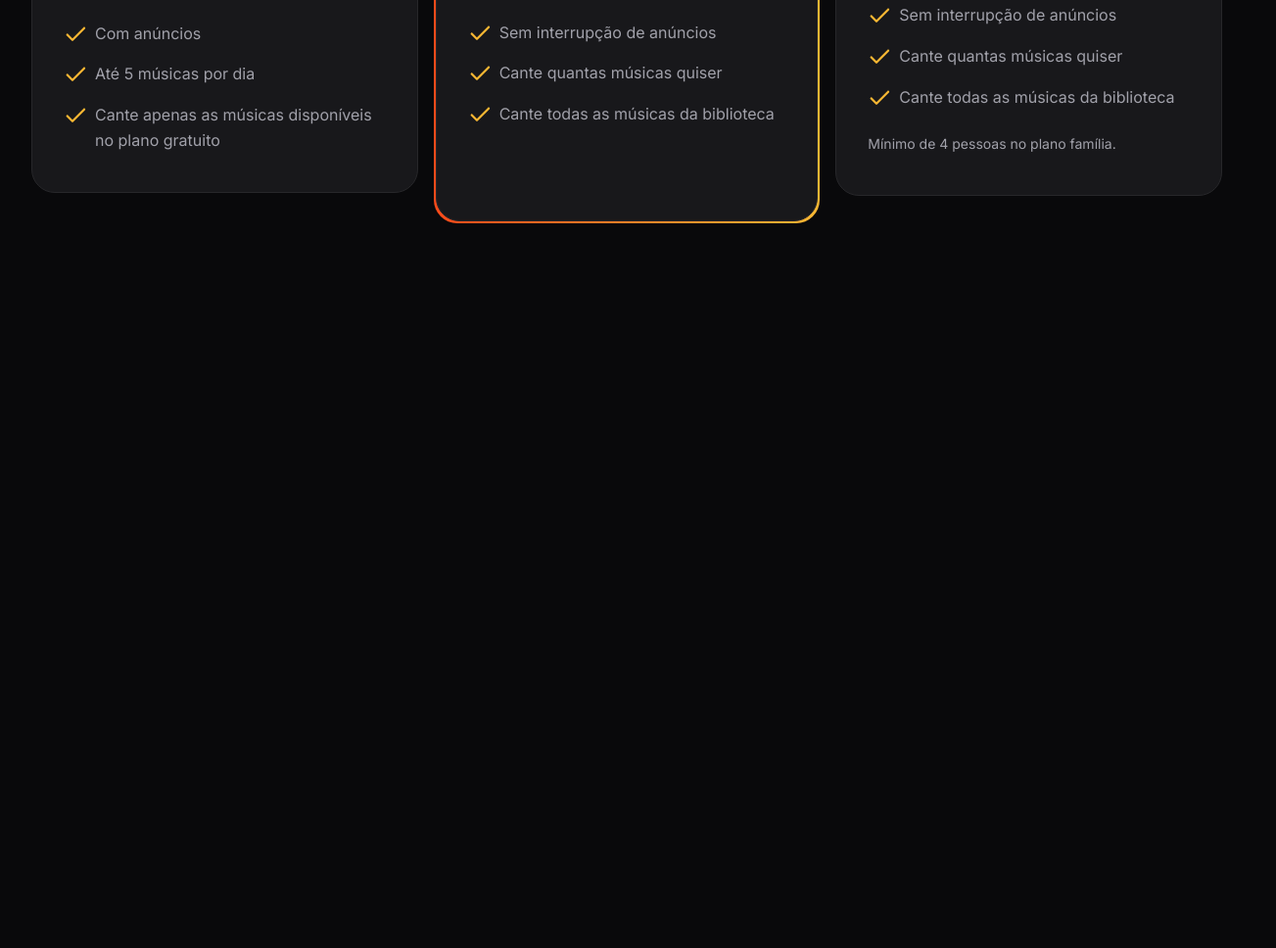
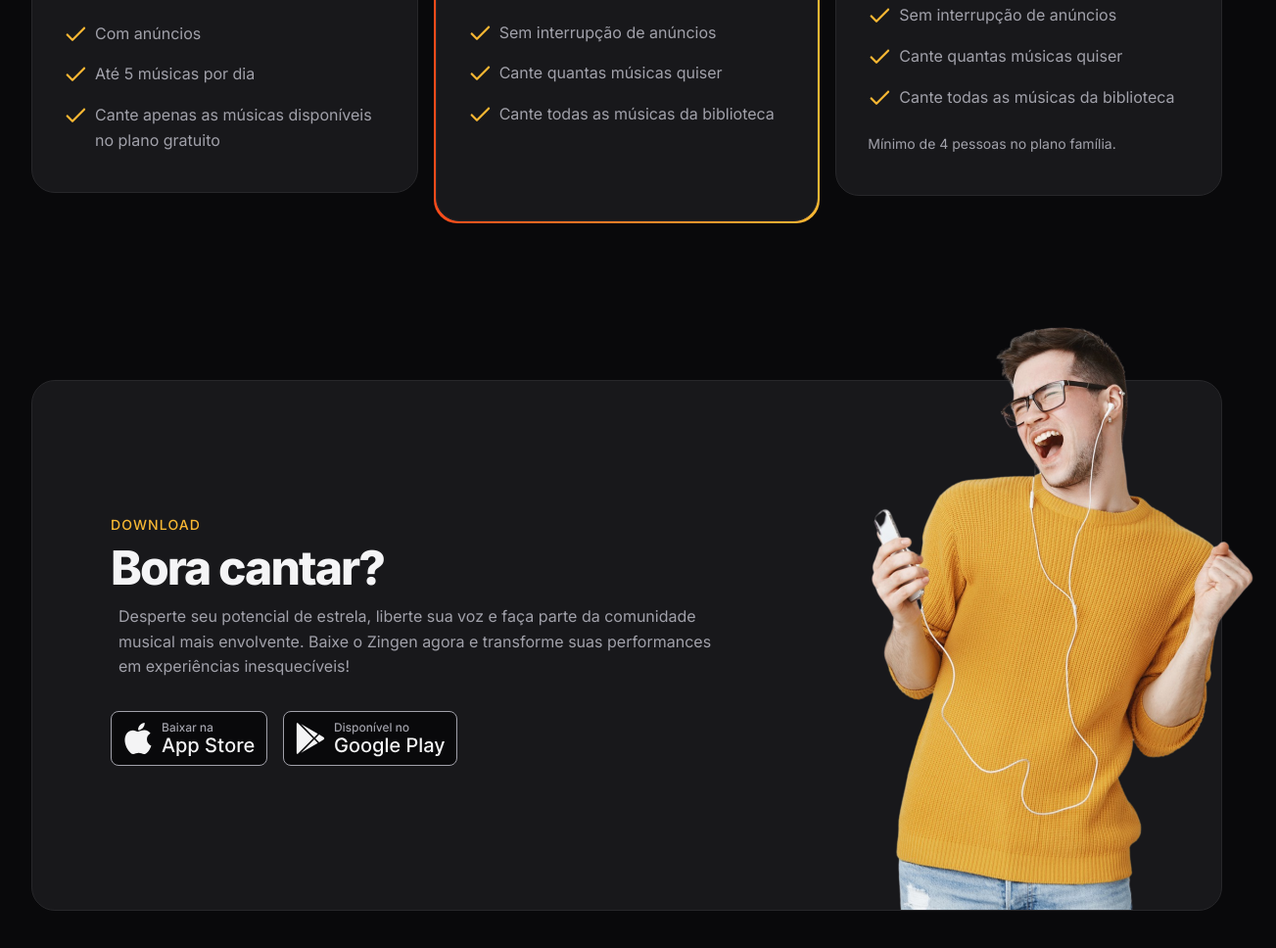
Before and after one commit to Gabriel-Augusto-Anjo/Projeto-Zingen, a plain HTML site: page index.html in a window 1280 px wide. Shown: the part 3247-4215 px from the top of the page at 98% size, 1303 px wide, since content can reach past the window. Before the commit the page ends 3555 px from the top, so only its background shows below. Drawn offline with Linux system fonts and the light colour scheme.

Commit message:
seção download

```diff
--- a/index.html
+++ b/index.html
@@ -162,5 +162,30 @@
             </div>
         </div>
     </section>
+
+    <section id="download">
+        <div class="container py-xl">
+            <div class="card px-lg even-columns items-center">
+                <div>
+                  <header>
+                    <strong>Download</strong>
+                    <h2>Bora cantar?</h2>
+                  </header>
+                  <p>Desperte seu potencial de estrela, liberte sua voz e faça parte da comunidade musical mais envolvente. Baixe o Zingen agora e transforme suas performances em experiências inesquecíveis!</p>
+
+                  <div class="buttons flex gap-1">
+                    <a href="#">
+                        <img src="assets/button-appleStore.svg" alt="Baixar da apple Store">
+                    </a>
+                    <a href="#">
+                        <img src="assets/button-playStore.svg" alt="Baixar da Play Store">
+                    </a>
+                  </div>
+                </div>
+
+                <img src="assets/rapaz-ouvindo-musica-com-fones-de-ouvido-e-cantando-no-aplicativo-de-karaoke-removebg 1.png" alt="">
+            </div>
+        </div>
+    </section>
 </body>
 </html>
--- /dev/null
+++ b/styles/download.css
@@ -0,0 +1,32 @@
+#download {
+    & .card {
+        padding: 3rem 1.5rem 15rem;
+        position: relative;
+
+        & > img{
+            position: absolute;
+            bottom: 0;
+            width: 14.5rem;
+            right: -3.5rem;
+        }
+      }
+
+    & .buttons {
+        flex-wrap: wrap; /* se tiver pouco espaço ele vai jogar para baixo */
+        margin-top: 2rem;
+      }
+
+      @media (width >=80em) {
+        .card {
+          padding: 8.75rem 5rem;
+
+          & > div:nth-child(1) {
+            max-width: 40rem;
+          }
+
+          & > img {
+            width: 29.125rem;
+          }
+        }
+      }
+    }
--- a/styles/global.css
+++ b/styles/global.css
@@ -45,6 +45,7 @@ html {
     font-size: var(--fs-base);
     line-height: 1.6;
     color: var(--text-color-primary);
+    overflow-x: hidden; /* quer dizer que não vai ter rolamento no eixo x (horizontal) */
 }
 
 body {
--- a/styles/index.css
+++ b/styles/index.css
@@ -9,3 +9,4 @@
 @import url(cards.css);
 @import url(features.css) (width >= 80rem);
 @import url(pricing.css);
+@import url(download.css);
```
Also changed, not shown: assets/button-appleStore.svg (added), assets/button-playStore.svg (added).
